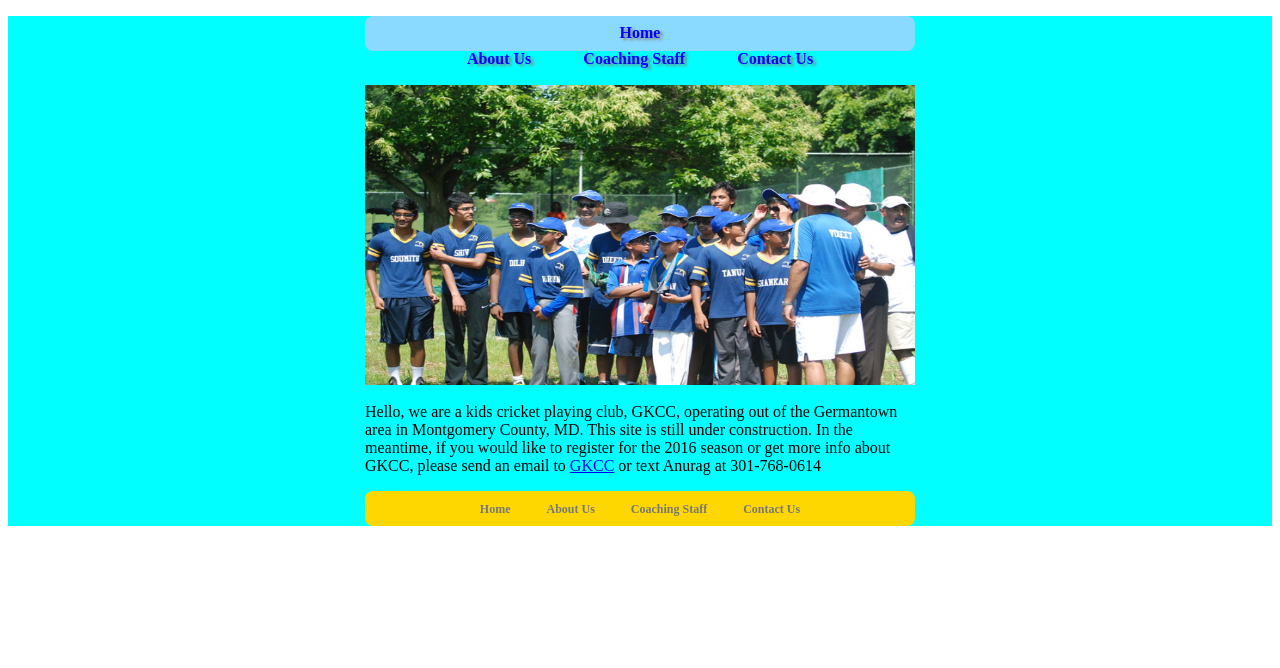
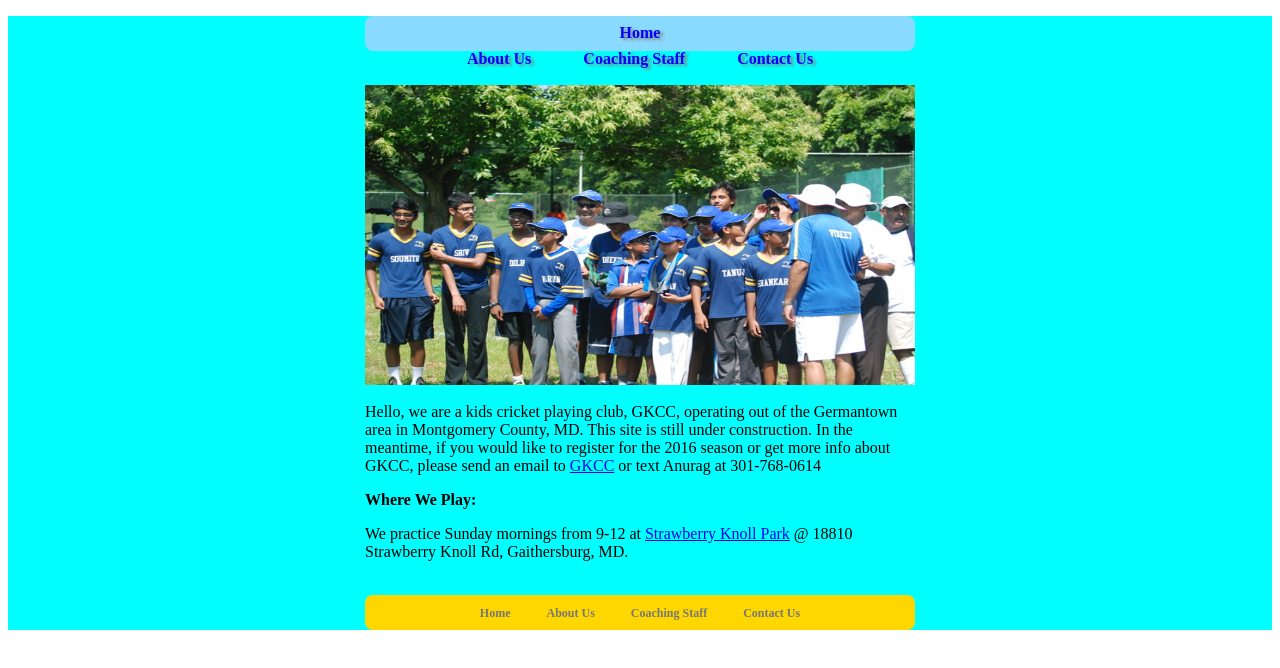
Before and after one commit to sgadila/gkcc-website, a plain HTML site: page index.html in a window 1280 px wide. Drawn offline with Linux system fonts and the light colour scheme.

Commit message:
sync from s3 to github

```diff
--- a/index.html
+++ b/index.html
@@ -34,6 +34,11 @@
   In the meantime, if you would like to register for the 2016 season or get more info about GKCC, please send an email to
     <a href="mailto:GermantownKidsCricketClub@gmail.com">
       GKCC</a> or text Anurag at 301-768-0614</p>
+    <b>Where We Play:</b>
+  <p>
+    We practice Sunday mornings from 9-12 at <a href="https://www.google.com/maps/dir//Strawberry+Knoll+Local+Park,+18810+Strawberry+Knoll+Rd,+Gaithersburg,+MD+20879/@39.1647082,-77.1855724,17z/data=!4m13!1m4!3m3!1s0x89b7d3375c7d61c1:0x578aa3ed7bdcb412!2sStrawberry+Knoll+Local+Park!3b1!4m7!1m0!1m5!1m1!1s0x89b7d3375c7d61c1:0x578aa3ed7bdcb412!2m2!1d-77.1833837!2d39.1647082" target="_blank">Strawberry Knoll Park</a> @ 18810 Strawberry Knoll Rd, Gaithersburg, MD.
+  </p>
+  <br>
   </div>
 </body>
 
```
